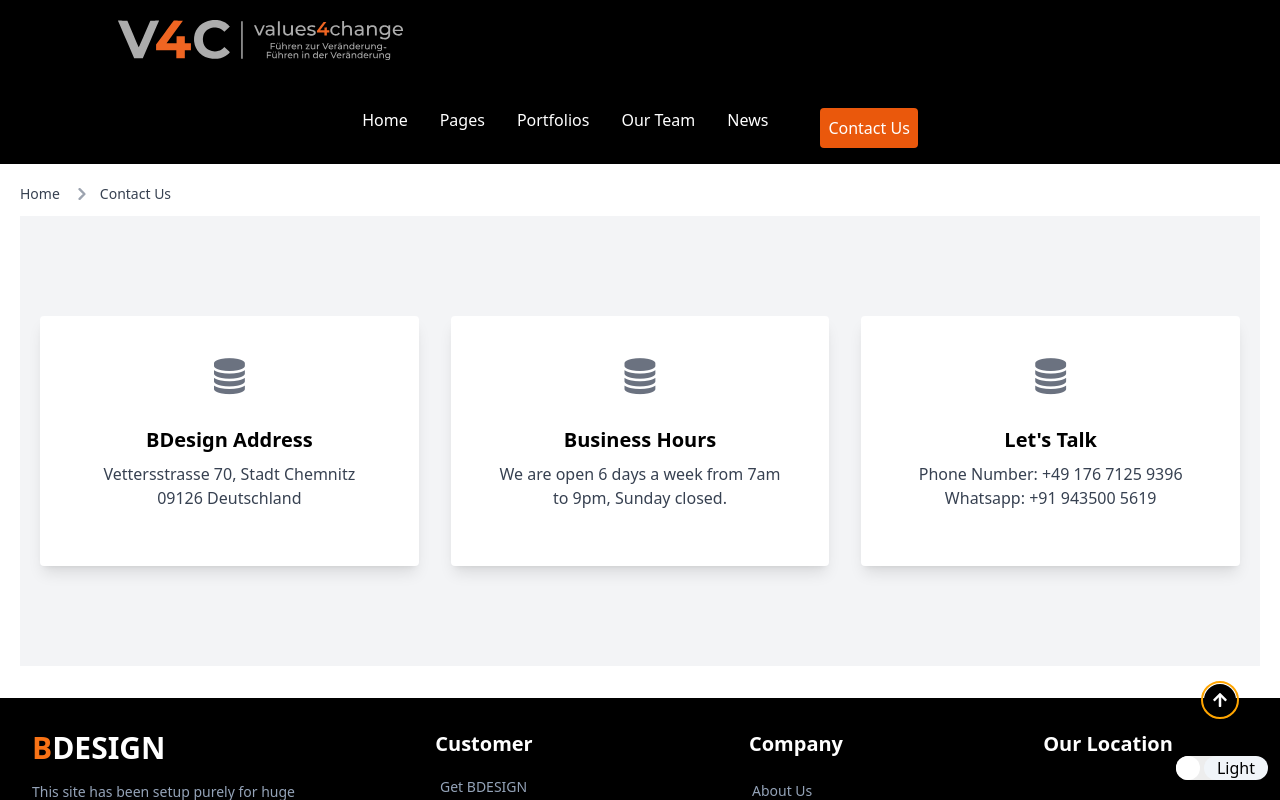
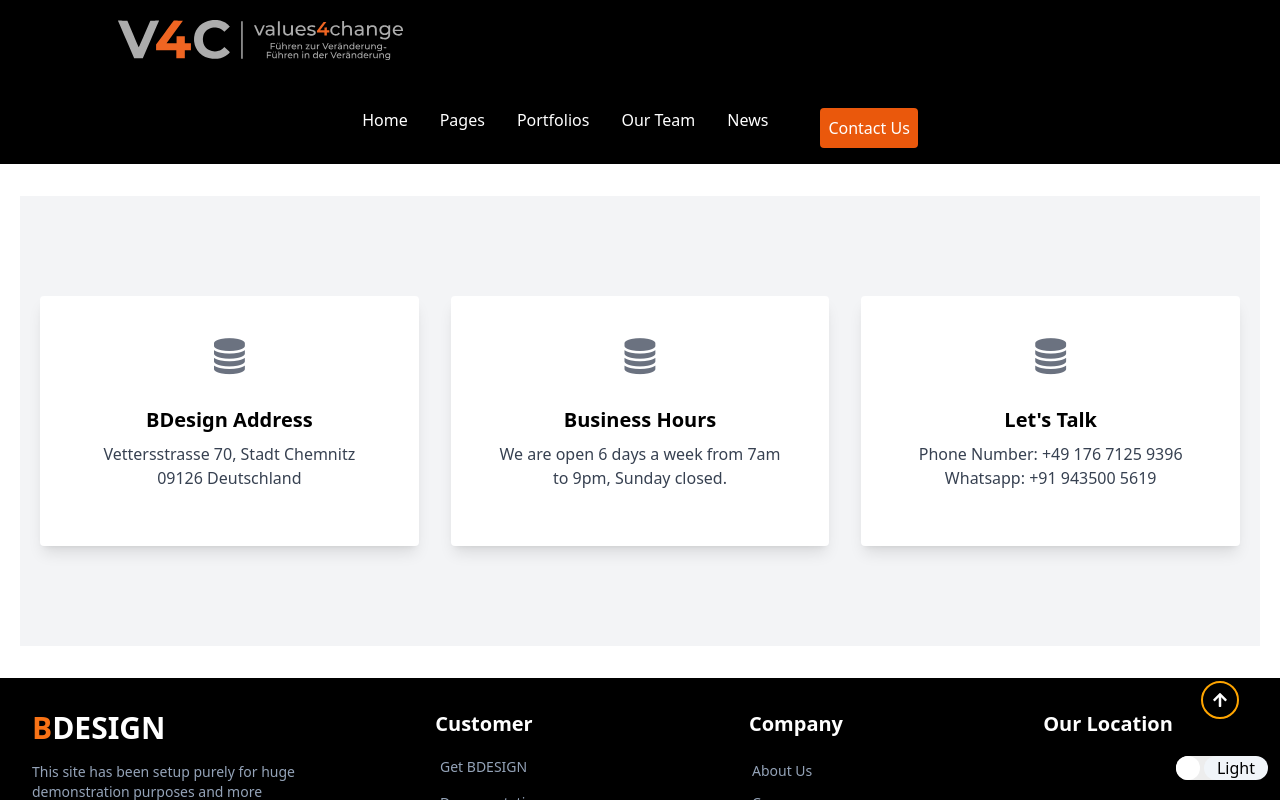
Before and after one commit to Bobchri/corporate-theme, a Next.js app: page /ContactUs in a window 1280 px wide. Shown: the top 800 px of the page. Built offline with nearby package versions, Linux system fonts and the light colour scheme.

Commit message:
refactor

```diff
--- a/src/pages/ContactUs.js
+++ b/src/pages/ContactUs.js
@@ -2,13 +2,11 @@
 import React from "react";
 import DefaultLayout from "@/layout/DefaultLayout";
 import DetailsStack from "@/components/ContactUs/DetailsStack";
-import ContactBreadCrumb from "@/components/breadcrumbs/contactBreadCrumb";
 
 const ContactUs = () => {
   return (
     <DefaultLayout>
       <div className="p-5">
-        <ContactBreadCrumb />
         <DetailsStack />
       </div>
     </DefaultLayout>
```
